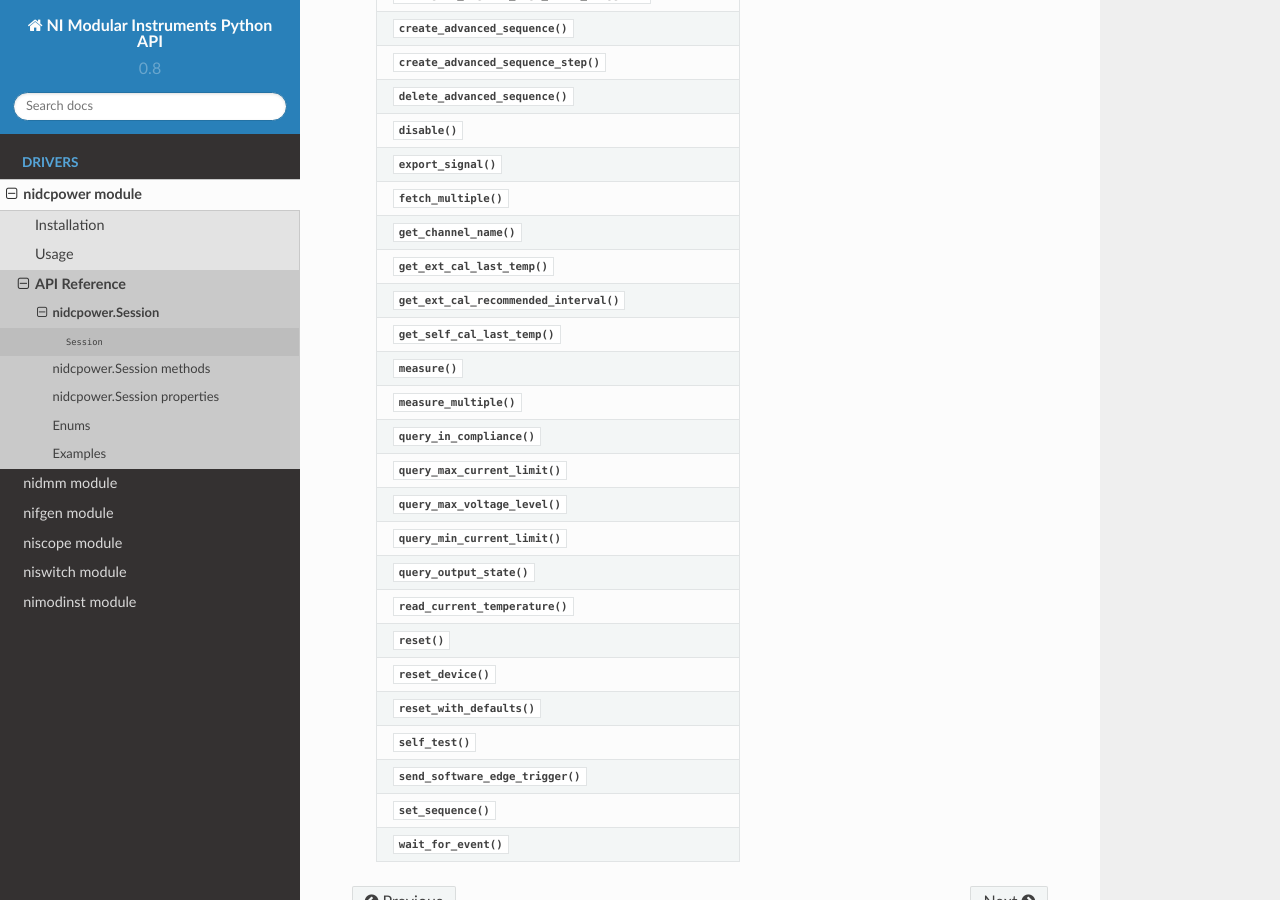
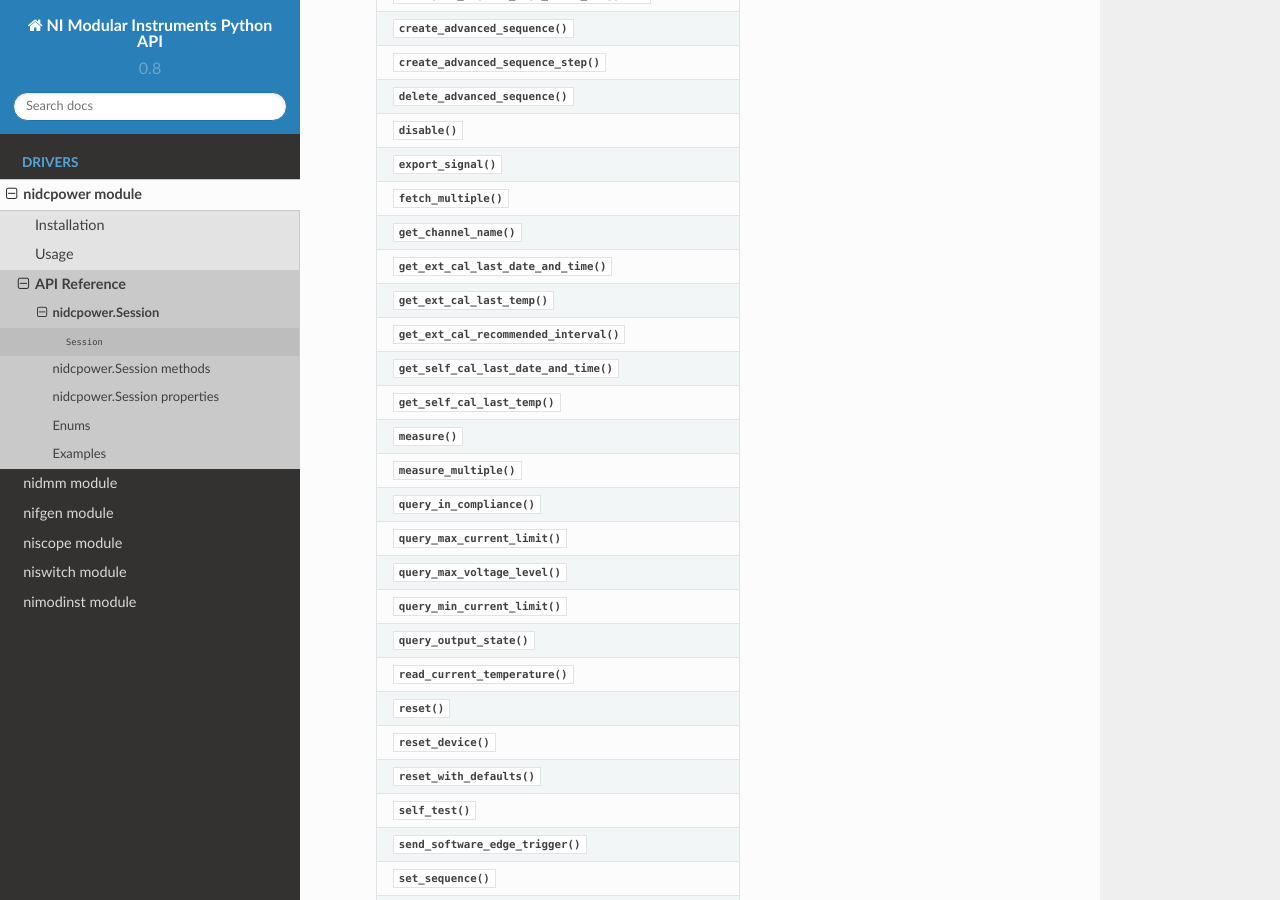
Before and after one commit to ni/nimi-python, a Sphinx documentation site: the page built from docs/nidcpower/session.rst, in a window 1280 px wide and 900 px high, scrolled down 5443 px. Built offline with Sphinx 7.4.7 and the Read the Docs theme 2.0.0, drawn with Linux system fonts in a browser that asks for light colours.

Commit message:
Update generated files

```diff
--- a/docs/nidcpower/session.rst
+++ b/docs/nidcpower/session.rst
@@ -328,9 +328,13 @@
    +------------------------------------------------------------+
    | :py:func:`get_channel_name`                                |
    +------------------------------------------------------------+
+   | :py:func:`get_ext_cal_last_date_and_time`                  |
+   +------------------------------------------------------------+
    | :py:func:`get_ext_cal_last_temp`                           |
    +------------------------------------------------------------+
    | :py:func:`get_ext_cal_recommended_interval`                |
+   +------------------------------------------------------------+
+   | :py:func:`get_self_cal_last_date_and_time`                 |
    +------------------------------------------------------------+
    | :py:func:`get_self_cal_last_temp`                          |
    +------------------------------------------------------------+
--- a/docs/nidmm/session.rst
+++ b/docs/nidmm/session.rst
@@ -222,6 +222,8 @@
    +----------------------------------------------+
    | :py:func:`get_auto_range_value`              |
    +----------------------------------------------+
+   | :py:func:`get_cal_date_and_time`             |
+   +----------------------------------------------+
    | :py:func:`get_dev_temp`                      |
    +----------------------------------------------+
    | :py:func:`get_ext_cal_recommended_interval`  |
--- a/docs/nifgen/session.rst
+++ b/docs/nifgen/session.rst
@@ -458,6 +458,8 @@
    +-----------------------------------------------------+
    | :py:func:`create_waveform_from_file_i16`            |
    +-----------------------------------------------------+
+   | :py:func:`create_waveform_numpy`                    |
+   +-----------------------------------------------------+
    | :py:func:`define_user_standard_waveform`            |
    +-----------------------------------------------------+
    | :py:func:`delete_named_waveform`                    |
--- a/docs/niscope/session.rst
+++ b/docs/niscope/session.rst
@@ -406,6 +406,10 @@
    +-------------------------------------------------------+
    | :py:func:`export_signal`                              |
    +-------------------------------------------------------+
+   | :py:func:`fetch`                                      |
+   +-------------------------------------------------------+
+   | :py:func:`fetch_into`                                 |
+   +-------------------------------------------------------+
    | :py:func:`fetch_measurement`                          |
    +-------------------------------------------------------+
    | :py:func:`fetch_measurement_stats`                    |
```
